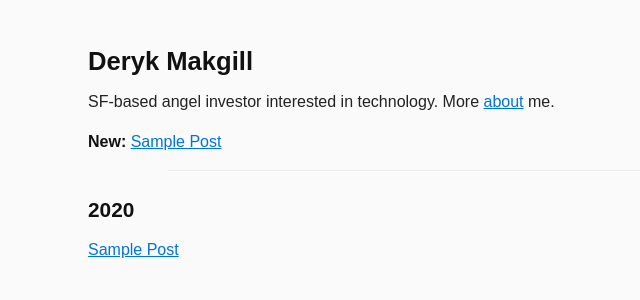
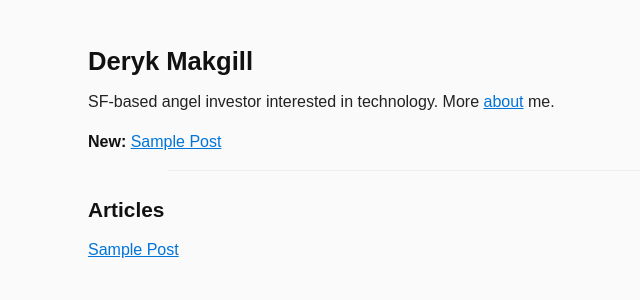
Before and after one commit to derykmakgill/dd, a Jekyll site: the page built from index.md, in a window 1280 px wide. Shown: the top 300 px of the page, without its empty margins (232-872 px from the left). Built offline with Jekyll 4.4.1, drawn with Linux system fonts in a browser that asks for light colours; our own code applies the rules of GitHub Pages for plain Markdown files.

Commit message:
Update index.md

```diff
--- a/index.md
+++ b/index.md
@@ -16,12 +16,11 @@ SF-based angel investor interested in technology. More [about](/about) me.
 
 
 <section class="archive-post-list">
-
+  <h2>Articles</h2>
    {% for post in site.posts %}
        {% assign currentDate = post.date | date: "%Y" %}
        {% if currentDate != myDate %}
            {% unless forloop.first %}</ul>{% endunless %}
-           <h2>{{ currentDate }}</h2>
            <ul style="list-style: none; padding-left: 0px;">
            {% assign myDate = currentDate %}
        {% endif %}
```
